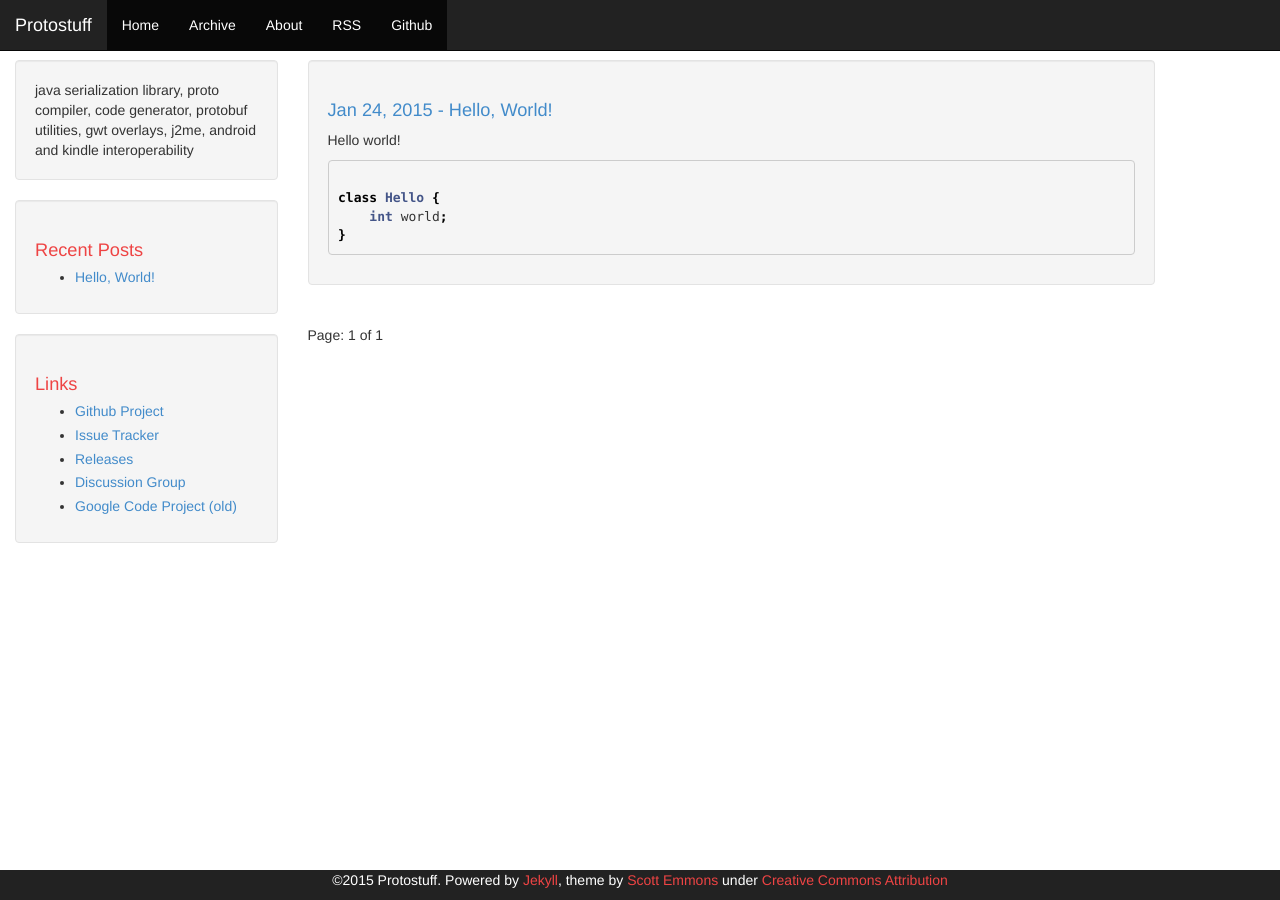
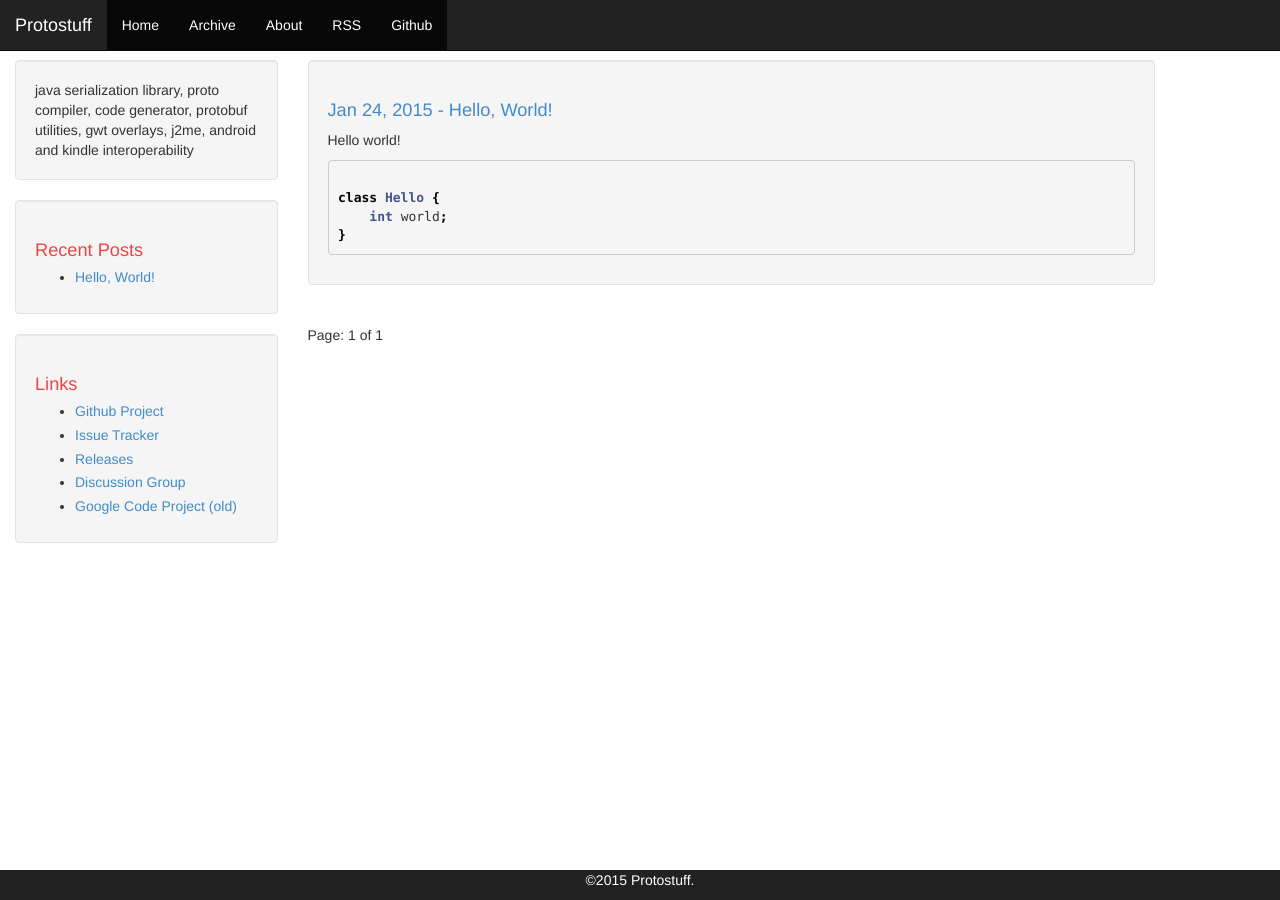
Before and after one commit to protostuff/protostuff.github.io, a Jekyll site: the page built from index.html, in a window 1280 px wide. Built offline with Jekyll 4.4.1, drawn with Linux system fonts in a browser that asks for light colours; Markdown is read by kramdown in place of the engine named in the settings; the list of posts is cut into pages by our own code.

Commit message:
Update footer

```diff
--- a/_includes/footer.html
+++ b/_includes/footer.html
@@ -1,9 +1,10 @@
 <div class="container-fluid">
     <div class="row-fluid">
         <div class="span12 footer navbar-inverse navbar-fixed-bottom">
-            <p class="copyright">&copy;{{ site.time | date: '%Y' }} {{ site.name }}. Powered by <a href="http://jekyllrb.com">Jekyll</a>, theme by <a href="https://github.com/scotte/jekyll-clean">Scott Emmons</a>
-            under
-            <a href="http://creativecommons.org/licenses/by/4.0/">Creative Commons Attribution</a></p>
+            <p class="copyright">
+                &copy;{{ site.time | date: '%Y' }} {{ site.name }}.
+                <!--Powered by <a href="http://jekyllrb.com">Jekyll</a>, theme by <a href="https://github.com/scotte/jekyll-clean">Scott Emmons</a> under <a href="http://creativecommons.org/licenses/by/4.0/">Creative Commons Attribution</a>-->
+            </p>
         </div>
     </div>
 </div>
```
